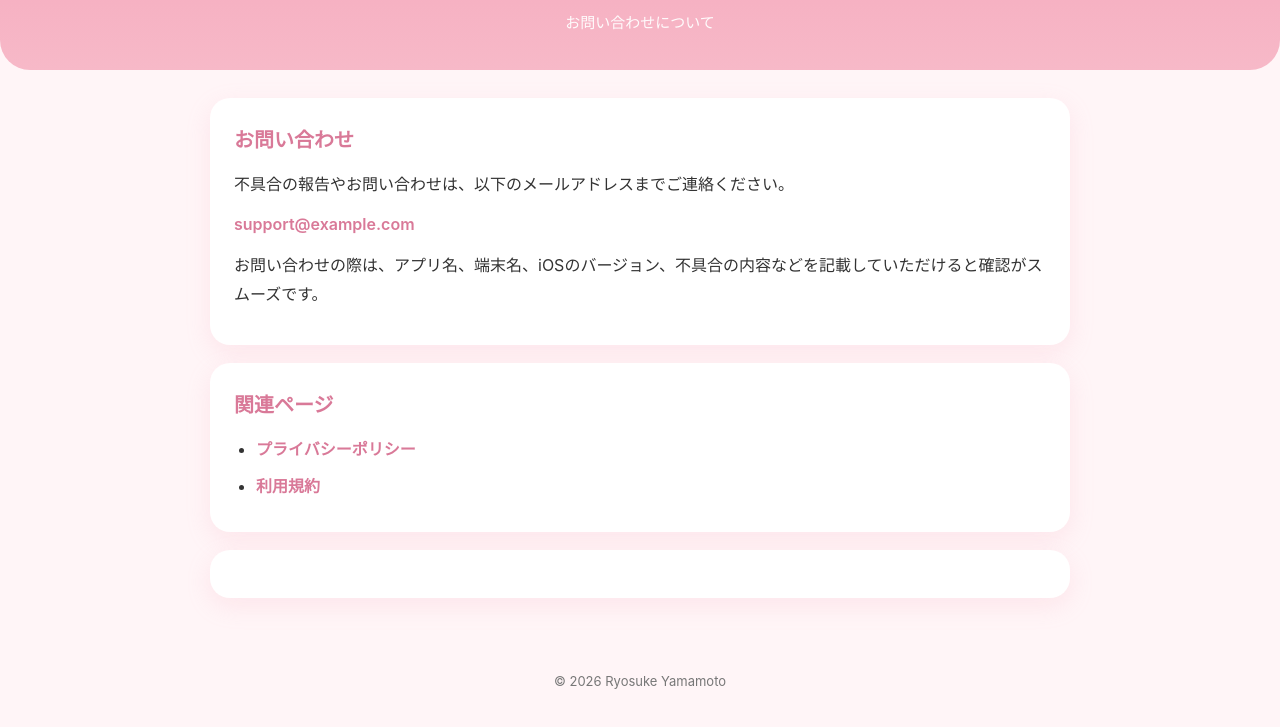
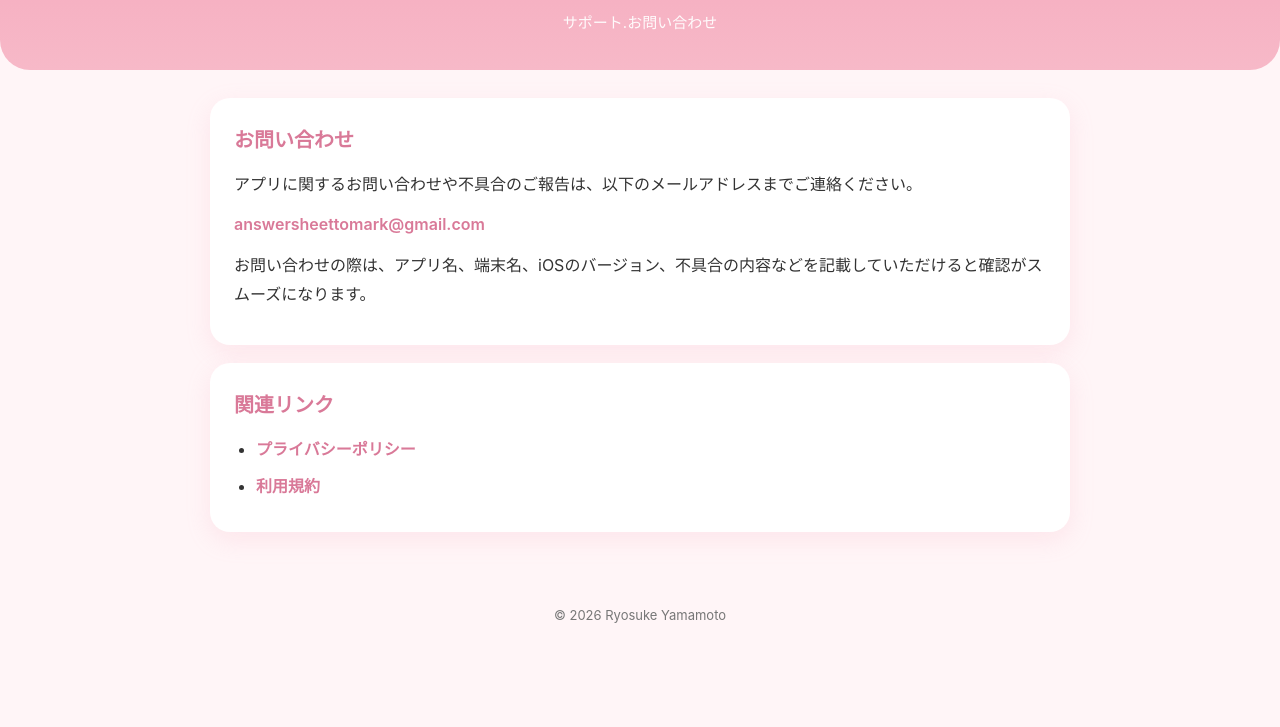
Before and after one commit to nannanten/float-log-policy, a plain HTML site: page support.html in a window 1280 px wide. Shown: the part 143-870 px from the top of the page. After the commit the page ends 807 px from the top, so only its background shows below. Drawn offline with Linux system fonts and the light colour scheme.

Commit message:
Update support.html

```diff
--- a/support.html
+++ b/support.html
@@ -91,35 +91,35 @@ a:hover {
 }
       </style>
 </head>
+
 <body>
   <header class="header">
     <div class="app-name">体重ダイエットログ</div>
     <h1>サポート</h1>
-    <div class="subtitle">お問い合わせについて</div>
+    <div class="subtitle">サポート.お問い合わせ</div>
   </header>
   <main>
 
 <section class="card">
   <h2>お問い合わせ</h2>
   <p>
-    不具合の報告やお問い合わせは、以下のメールアドレスまでご連絡ください。
+    アプリに関するお問い合わせや不具合のご報告は、以下のメールアドレスまでご連絡ください。
   </p>
   <p>
-    <a href="mailto:support@example.com">support@example.com</a>
+    <a href="mailto:answersheettomark@gmail.com">answersheettomark@gmail.com</a>
   </p>
   <p>
-    お問い合わせの際は、アプリ名、端末名、iOSのバージョン、不具合の内容などを記載していただけると確認がスムーズです。
+    お問い合わせの際は、アプリ名、端末名、iOSのバージョン、不具合の内容などを記載していただけると確認がスムーズになります。
   </p>
 </section>
 
 <section class="card">
-  <h2>関連ページ</h2>
+  <h2>関連リンク</h2>
   <ul>
     <li><a href="privacy.html">プライバシーポリシー</a></li>
     <li><a href="terms.html">利用規約</a></li>
   </ul>
 </section>
-<section class="card">
 
   </main>
   <footer class="footer">
```
